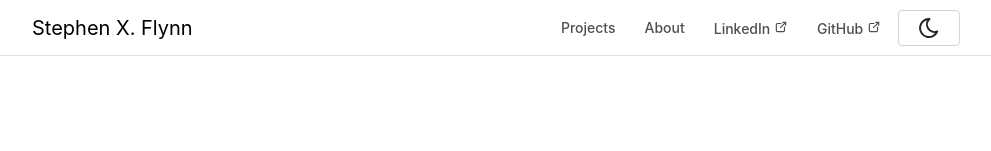
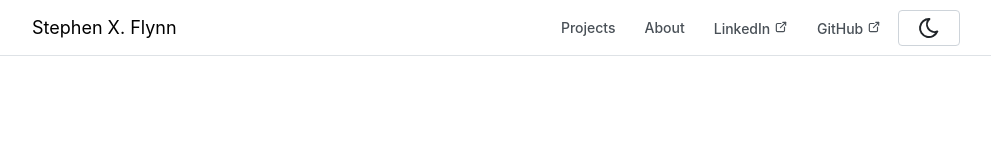
Before and after one commit to sxflynn/portfolio, a React (Vite) app: page / in a window 1280 px wide. Shown: the top 151 px of the page, without its empty margins (144-1135 px from the left). Built offline with nearby package versions, Linux system fonts and the light colour scheme.

Commit message:
FullNameHeader refactor into its own component

```diff
--- a/src/components/Header/Header.tsx
+++ b/src/components/Header/Header.tsx
@@ -1,10 +1,11 @@
 import { useState } from 'react';
-import { Container, Menu, Group, Burger, Text } from '@mantine/core';
+import { Container, Menu, Group, Burger } from '@mantine/core';
 import { useDisclosure } from '@mantine/hooks';
-import { Link, useLocation } from 'react-router-dom';
+import { Link, NavLink, useLocation } from 'react-router-dom';
 import { IconExternalLink } from '@tabler/icons-react';
 import classes from './Header.module.css';
 import { ColorSchemeButton } from '../ColorSchemeButton/ColorSchemeButton';
+import { FullNameHeader } from '../FullNameHeader/FullNameHeader';
 
 const links = [
   { link: '/projects', label: 'Projects' },
@@ -45,7 +46,7 @@ export function Header() {
         {link.label} <IconExternalLink size={14} />
       </a>
     ) : (
-      <Link
+      <NavLink
         key={link.label}
         to={link.link}
         className={classes.link}
@@ -53,7 +54,7 @@ export function Header() {
         onClick={() => setActive(link.link)}
       >
         {link.label}
-      </Link>
+      </NavLink>
     );
   });
 
@@ -61,24 +62,13 @@ export function Header() {
   return (
     <header className={classes.header}>
       <Container size="md" className={classes.inner}>
-        <Link
-          to="/"
-          style={{
-            textDecoration: 'none',
-            color: 'inherit'
-          }}
-          onClick={() => setActive("")}
-        >
-          <Text size="xl">Stephen X. Flynn</Text>
-        </Link>
-
+       <FullNameHeader active={active} setActive={setActive} />
 
         {/* Top Items */}
         <Group gap={5} visibleFrom="xs">
           {topItems}
           <ColorSchemeButton/>
         </Group>
-
         {/* Menu Items */}
         <Menu opened={opened} onOpen={toggle} onClose={toggle}>
           <Menu.Target>
```
